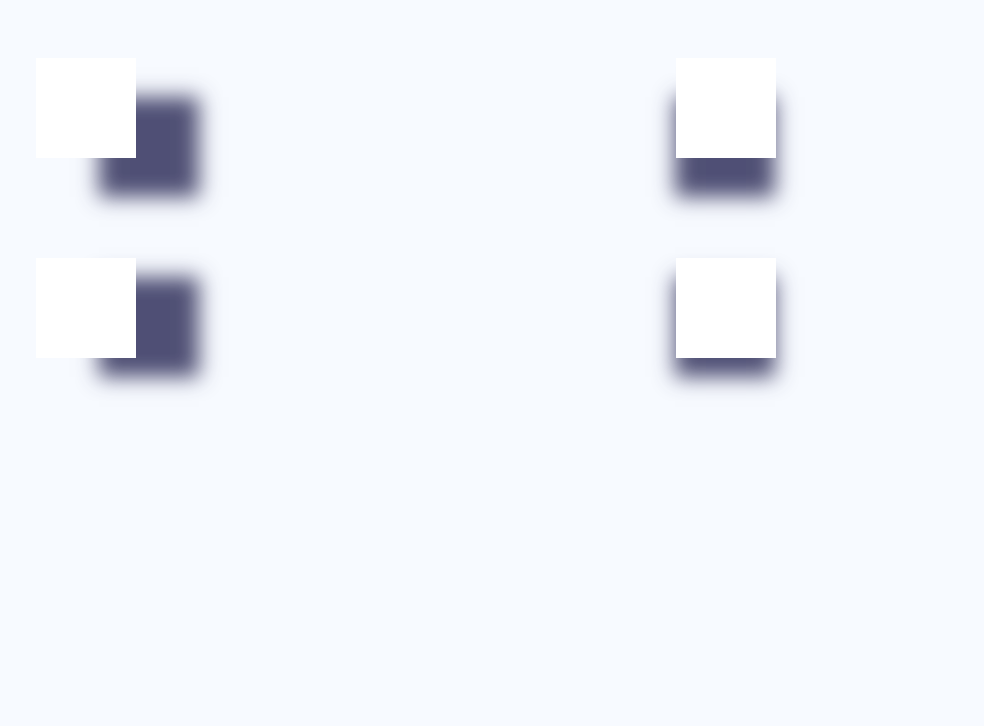
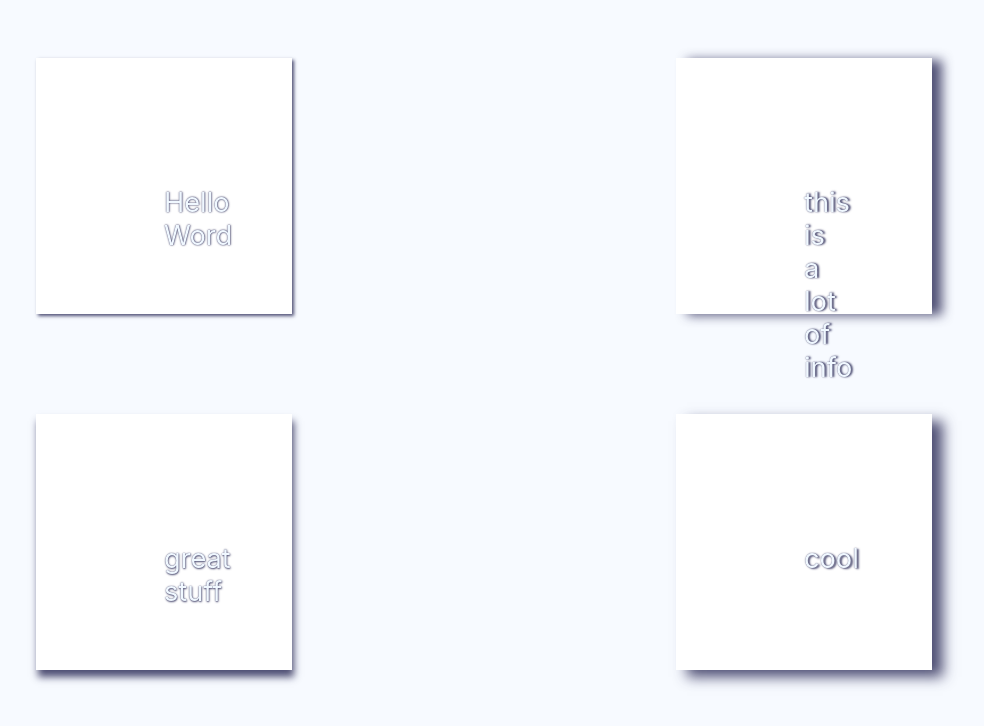
Before and after one commit to Luciatar/html-shader, a plain HTML site: page index.html in a window 1280 px wide. Shown: the whole page, without its empty margins (22-1006 px from the left). Drawn offline with Linux system fonts and the light colour scheme.

Commit message:
text shadow

```diff
--- a/css/style.css
+++ b/css/style.css
@@ -6,12 +6,29 @@ body{
   height: 100%;
 }
 div{
-    margin:50px;
-  width:100px;
-  height:100px;
-
-  transition:all 0.5s;
-
+  margin:50px;
+  width:200px;
+  height:200px;
+   color: aliceblue;
+   font-family:-apple-system, BlinkMacSystemFont, 'Segoe UI', Roboto, Oxygen, Ubuntu, Cantarell, 'Open Sans', 'Helvetica Neue', sans-serif ;
+   font-size: 1.7em;
+  transition:all 0.01s;
+  padding: 20%;
+  text-align: center;
+box-sizing: border-box;
   background: white;
   box-shadow: inset 0 1px 1px 0 hsl(0deg 0% 100% / 10%), 0 50px 100px -20px rgb(50 50 93 / 25%), 0 30px 60px -30px rgb(0 0 0 / 30%);
 }
+span{
+  margin:50px;
+
+   color: aliceblue;
+   font-family:-apple-system, BlinkMacSystemFont, 'Segoe UI', Roboto, Oxygen, Ubuntu, Cantarell, 'Open Sans', 'Helvetica Neue', sans-serif ;
+   font-size: 1.7em;
+  transition:all 0.01s;
+  padding: 20%;
+  text-align: center;
+box-sizing: border-box;
+  background: white;
+  box-shadow: inset 0 1px 1px 0 hsl(0deg 0% 100% / 10%), 0 50px 100px -20px rgb(50 50 93 / 25%), 0 30px 60px -30px rgb(0 0 0 / 30%);
+}
--- a/index.html
+++ b/index.html
@@ -8,11 +8,10 @@
     <script defer src="js/script.js"></script>
   </head>
 <body>
-    <div></div>
-    <div></div>
-    <div></div>
-    <div></div>
-
+    <div class="shdw">Hello Word</div>
+    <div class="shdw">this is a lot of info</div>
+    <div class="shdw">great stuff</div>
+    <div class="shdw">cool</div>
 
 
 </body>
--- a/js/script.js
+++ b/js/script.js
@@ -1,40 +1,74 @@
-const SHADED=document.querySelectorAll('div');
+const SHADED = document.querySelectorAll('.shdw');
+
 const root = document.documentElement
 const light = {
-  x: innerWidth/2,
-  y: innerHeight/2
+  x: innerWidth / 2,
+  y: innerHeight / 2
 }
+const mouse = {
+  x: 0,
+  y: 0
+}
+window.addEventListener('mousemove', function (e) {
+  mouse.x = e.clientX
+  mouse.y = e.clientY
+
+})
 addCss()
-function calcPosition(){
-  for( let i=0; i< SHADED.length; i++){
-    let cssVarName="--shdw-ele-"+i;
-    let hOff, vOff, blur,spread;
-    let x =SHADED[i].getBoundingClientRect().x- (SHADED[i].getBoundingClientRect().width/2);
-    let y =SHADED[i].getBoundingClientRect().y- (SHADED[i].getBoundingClientRect().height/2);
-    hOff = light.x - x;
-    vOff = light.y - y;
-    root.style.setProperty(cssVarName+"-x", hOff + "px");
-    root.style.setProperty(cssVarName+"-y", vOff + "px");
+setInterval(() => {
+  update()
+}, 80);
+
+const map = (value, x1, y1, x2, y2) => (value - x1) * (y2 - x2) / (y1 - x1) + x2;
+
+function addCss() {
+  for (let i = 0; i < SHADED.length; i++) {
+    let cssVarName = "--shdw-ele-" + i;
+    let hOff, vOff, blur, spread;
+    let x = SHADED[i].getBoundingClientRect().left + (SHADED[i].getBoundingClientRect().width / 2);
+    let y = SHADED[i].getBoundingClientRect().top + (SHADED[i].getBoundingClientRect().height / 2);
+    hOff = Math.floor(-(mouse.x - x) * 0.01);
+    vOff = Math.floor(-(mouse.y - y) * 0.01);
+    let a = Math.floor(mouse.x - x);
+    let b = Math.floor(mouse.y - y);
+    blur = Math.sqrt(a * a + b * b)
+    root.style.setProperty(cssVarName + "-x", hOff + "vw");
+    root.style.setProperty(cssVarName + "-y", vOff + "vw");
+    root.style.setProperty(cssVarName + "-b", blur + "vw");
+
+
+
+    SHADED[i].style.cssText = `box-shadow: inset 0 1px 1px 0 hsl(0deg 0% 100% / 10%), var(${ cssVarName }-x) var( ${ cssVarName }-y) var( ${ cssVarName }-b) rgb(50 50 93 / 85%);
+
+    text-shadow:  calc(var( ${ cssVarName }-x)* .2) calc(var( ${ cssVarName }-y)* .2) 2px  rgb(50 50 93 / 85%), 0 0 0.1vw  rgb(50 50 93 / 85%)`;
+
   }
 
 }
-function addCss(){
-  for( let i=0; i< SHADED.length; i++){
-    let cssVarName="--shdw-ele-"+i;
-    let hOff, vOff, blur,spread;
-    let x =SHADED[i].getBoundingClientRect().x- (SHADED[i].getBoundingClientRect().width/2);
-    let y =SHADED[i].getBoundingClientRect().y- (SHADED[i].getBoundingClientRect().height/2);
-    hOff = (light.x - x)*0.1;
-    vOff = (light.y - y)*0.1;
-    root.style.setProperty(cssVarName+"-x", hOff + "px");
-    root.style.setProperty(cssVarName+"-y", vOff + "px");
-    SHADED[i].style.cssText=" box-shadow: inset 0 1px 1px 0 hsl(0deg 0% 100% / 10%),  var("+cssVarName+"-x) var("+cssVarName+"-y) 20px rgb(50 50 93 / 85%)";
+
+function update() {
+  for (let i = 0; i < SHADED.length; i++) {
+    let cssVarName = "--shdw-ele-" + i;
+    let hOff, vOff, blur, spread;
+    let x = SHADED[i].getBoundingClientRect().x + (SHADED[i].getBoundingClientRect().width / 2);
+    let y = SHADED[i].getBoundingClientRect().y + (SHADED[i].getBoundingClientRect().height / 2);
+    let a = Math.floor(mouse.x - x);
+    let b = Math.floor(mouse.y - y);
+
+    blur = Math.floor(Math.sqrt(a * a + b * b) * 0.1) //distance
+    hOff = map( -a * 0.004,0,20, 0, 5 );
+    vOff = map( -b * 0.004,0,20, 0, 5);
+
+
+    root.style.setProperty(cssVarName + "-x", hOff + "vw");
+    root.style.setProperty(cssVarName + "-y", vOff + "vw");
+    root.style.setProperty(cssVarName + "-b", blur*0.01  + "vw");
   }
 
 }
 
 
-function calcShadow(objHeight, angleSunHorizon){
-  let len = objHeight/Math.tan(angleSunHorizon);
+function calcShadow(objHeight, angleSunHorizon) {
+  let len = objHeight / Math.tan(angleSunHorizon);
   return len;
 }
```
